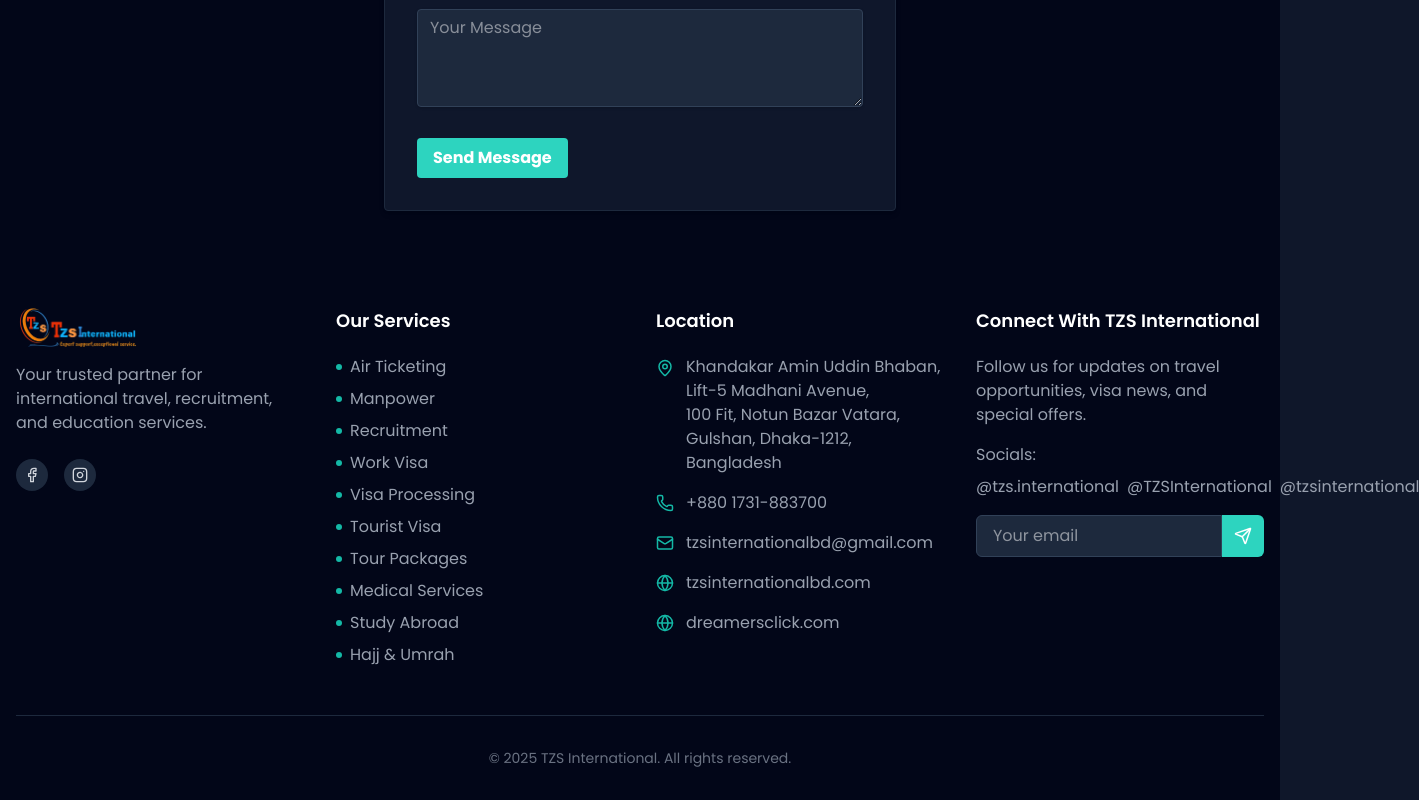
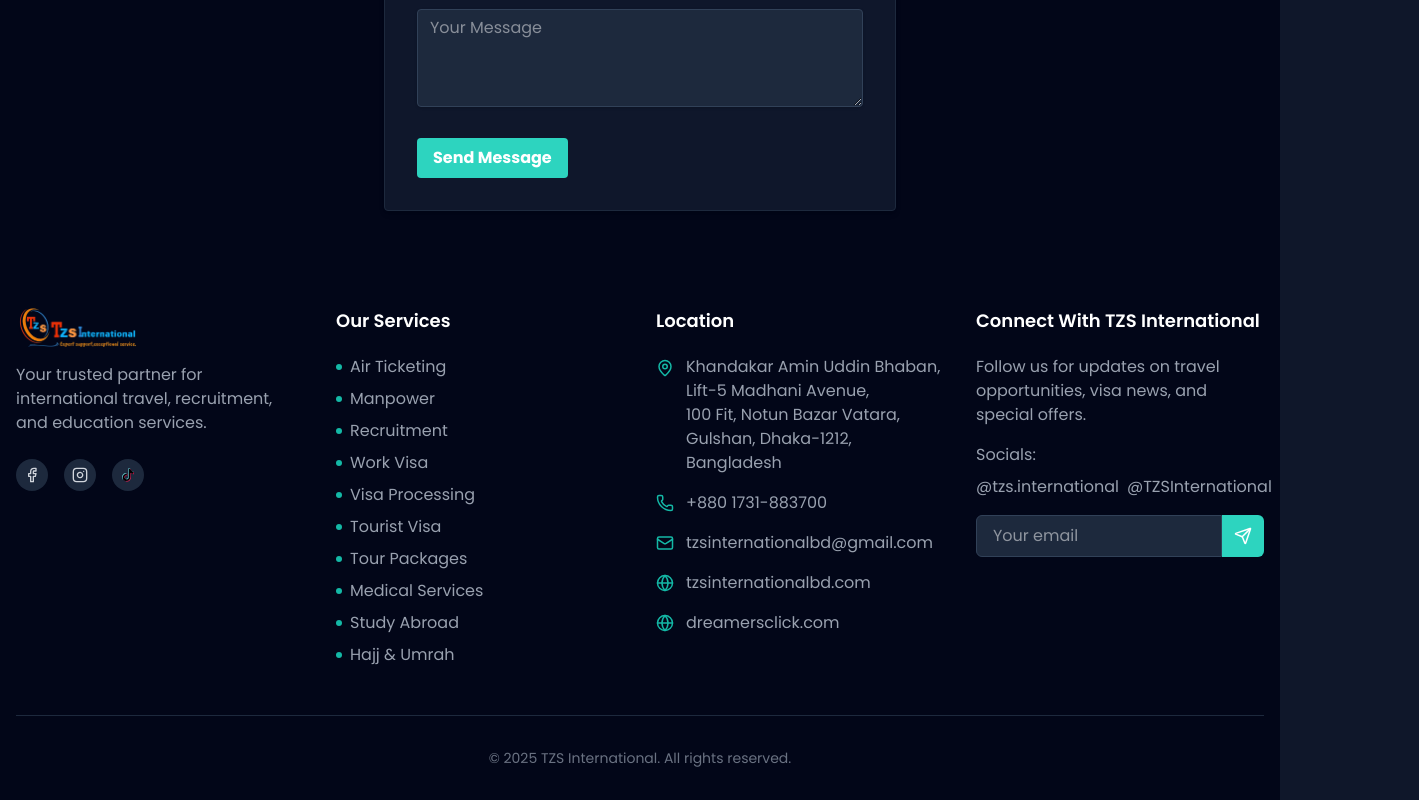
Before and after one commit to Rayan37307/tzsinternational-web, a Next.js app: page / in a window 1280 px wide. Shown: the part 2925-3725 px from the top of the page, 1419 px wide, since content can reach past the window. Built offline with nearby package versions, Linux system fonts and the light colour scheme; no server answers; the database is empty.

Commit message:
socials added

```diff
--- a/src/app/page.tsx
+++ b/src/app/page.tsx
@@ -10,7 +10,7 @@ import Whatsapp from "@/components/whatsapp";
 
 export default function Home() {
   return (
-    <main>
+    <main className="overflow-x-hidden">
       <Navbar />
       <Hero />
       <About />
--- a/src/components/Footer.tsx
+++ b/src/components/Footer.tsx
@@ -36,11 +36,11 @@ export default function Footer() {
               >
                 <Instagram size={16} />
               </Link>
-{/*               <Link href="#"
+              <Link href="https://www.tiktok.com/@tzs.international?_t=ZS-8yl18ruKZuh&_r=1"
                 className="w-8 h-8 rounded-full bg-slate-800 flex items-center justify-center text-gray-300 hover:bg-slate-700 transition-colors"
               >
-                <Linkedin size={16} />
-              </Link> */}
+                <Image  src="/tiktok.svg" alt="TZS International" width={16} height={16} />
+              </Link>
             </div>
           </div>
 
```
Also changed, not shown: public/tiktok.svg (added).
